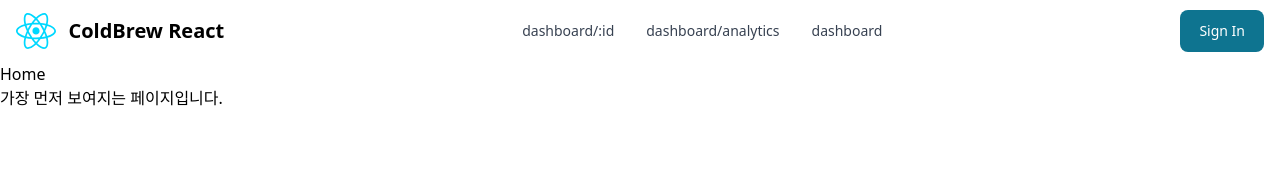
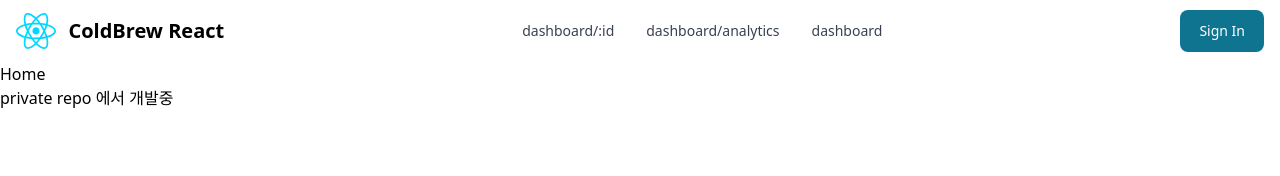
Before and after one commit to zxcv-asdf-qwer/pqpqpq-react, a React (Vite) app: page / in a window 1280 px wide. Shown: the top 176 px of the page. Built offline with nearby package versions, Linux system fonts and the light colour scheme; no server answers.

Commit message:
fix: private repo 에서 개발중

```diff
--- a/src/pages/index.tsx
+++ b/src/pages/index.tsx
@@ -2,7 +2,7 @@ const HomePage = () => {
   return (
     <div>
       <h1>Home</h1>
-      <p>가장 먼저 보여지는 페이지입니다.</p>
+      <p>private repo 에서 개발중</p>
     </div>
   )
 }
```
